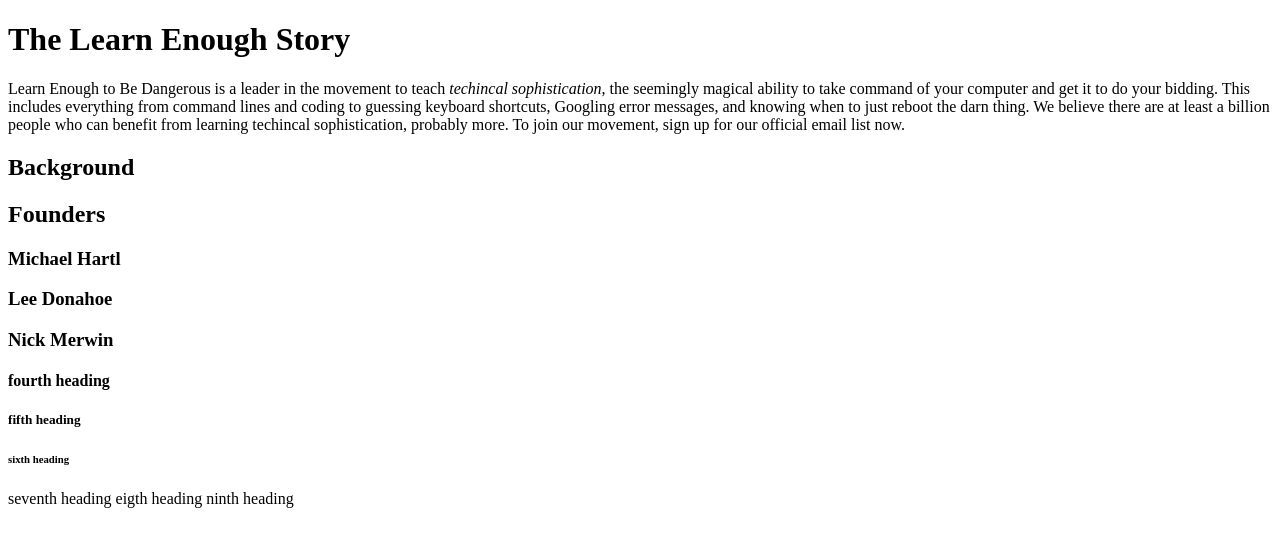
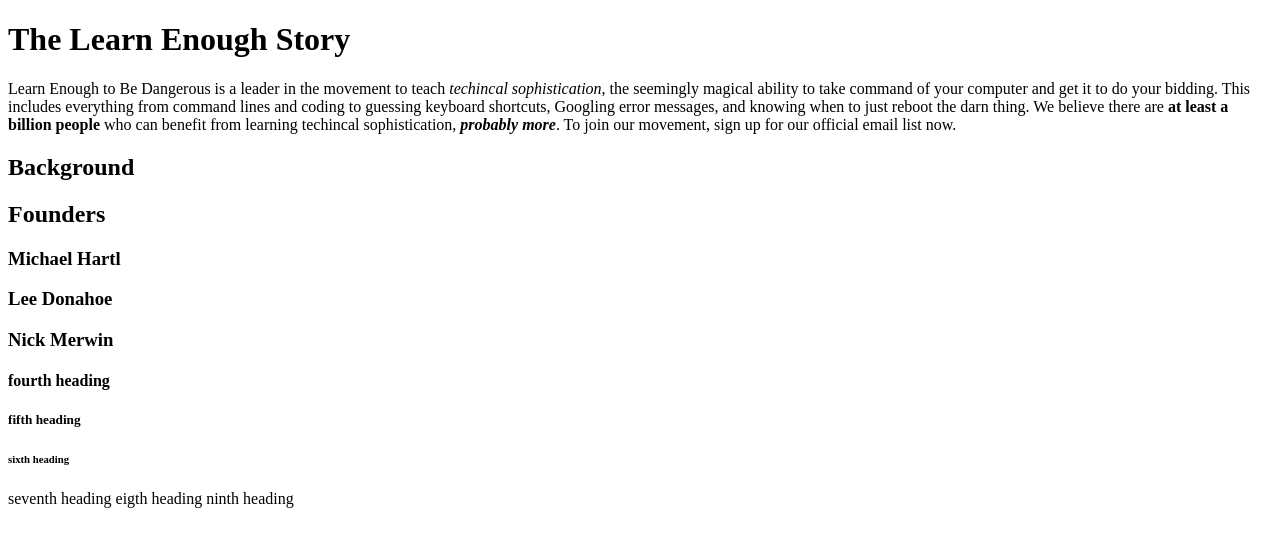
Before and after one commit to greerevins/sample_website, a plain HTML site: page index.html in a window 1280 px wide. Drawn offline with Linux system fonts and the light colour scheme.

Commit message:
added strong text, nested strong and emhasized text

```diff
--- a/index.html
+++ b/index.html
@@ -7,7 +7,7 @@
   <body>
     <h1>The Learn Enough Story</h1>
       <p>
-        Learn Enough to Be Dangerous is a leader in the movement to teach <em>techincal sophistication</em>, the seemingly magical ability to take command of your computer and get it to do your bidding. This includes everything from command lines and coding to guessing keyboard shortcuts, Googling error messages, and knowing when to just reboot the darn thing. We believe there are at least a billion people who can benefit from learning techincal sophistication, probably more. To join our movement, sign up for our official email list now.
+        Learn Enough to Be Dangerous is a leader in the movement to teach <em>techincal sophistication</em>, the seemingly magical ability to take command of your computer and get it to do your bidding. This includes everything from command lines and coding to guessing keyboard shortcuts, Googling error messages, and knowing when to just reboot the darn thing. We believe there are <strong>at least a billion people</strong> who can benefit from learning techincal sophistication, <em><strong>probably more</strong></em>. To join our movement, sign up for our official email list now.
       <p>
     <h2>Background</h2>
     <h2>Founders</h2>
```
